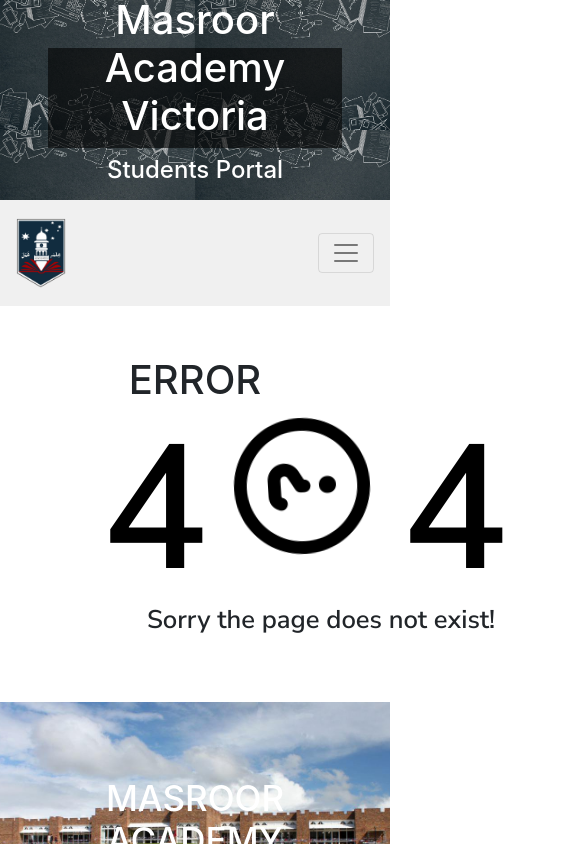
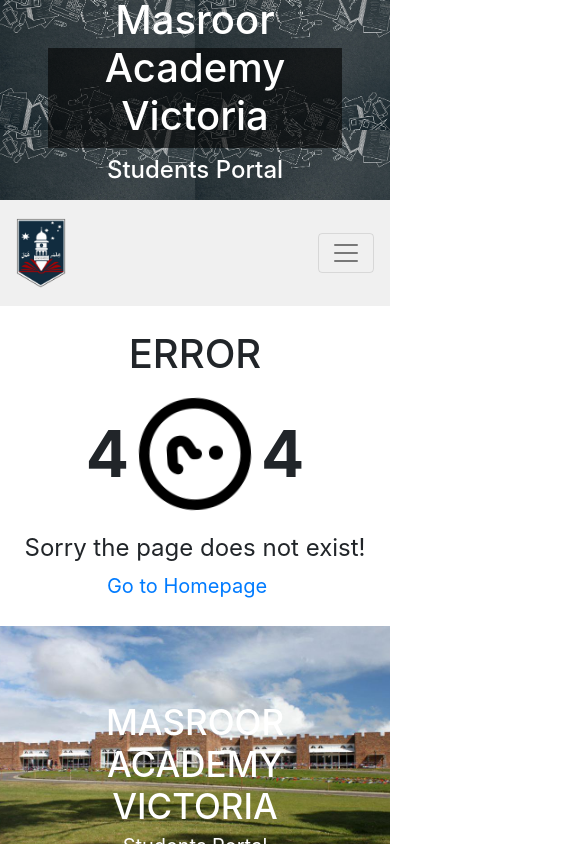
Before and after one commit to EhsanKhalid123/Masroor-Academy-Victoria-React, a React (Create React App) app in the folder react/: page /Dashboard in a window 390 px wide. Shown: the top 844 px of the page, 585 px wide, since content can reach past the window. Built offline with nearby package versions, Linux system fonts and the light colour scheme.

Commit message:
Fixed Unresponsive Error 404 Page

```diff
--- a/react/public/assets/css/App.css
+++ b/react/public/assets/css/App.css
@@ -356,36 +356,6 @@
   overflow: auto;
 }
 
-.thumbsup {
-  cursor: pointer;
-  user-select: none;
-  width: 20px;
-  float: right;
-  margin: 10px 10px 0 10px;
-}
-
-.thumbsup:hover {
-  background-image: url("../images/baseline_thumb_up_alt_black_24dp.png");
-  background-repeat: no-repeat;
-  background-size: cover;
-}
-
-.thumbsdown {
-  float: right;
-  text-align: right;
-  cursor: pointer;
-  user-select: none;
-  width: 20px;
-  margin: 10px 15px 0 10px;
-}
-
-.thumbsdown:hover {
-  background-image: url("../images/baseline_thumb_down_alt_black_24dp.png");
-  background-repeat: no-repeat;
-  background-size: cover;
-}
-
-
 @media screen and (max-width: 1024px) {
   .box {
     position: relative;
@@ -450,22 +420,6 @@
   }
 }
 
-/* .close-icon {
-  content: 'x';
-  cursor: pointer;
-  position: fixed;
-  right: calc(15% - 30px);
-  top: calc(100vh - 85vh - 33px);
-  background: #ededed;
-  width: 25px;
-  height: 25px;
-  border-radius: 50%;
-  line-height: 20px;
-  text-align: center;
-  border: 1px solid #999;
-  font-size: 20px;
-} */
-
 .required-field::after {
   content: "*";
   color: red;
@@ -476,3 +430,48 @@
 input[type=number]::-webkit-outer-spin-button {
 	-webkit-appearance: none;
 }
+
+
+/* Below is code for Error 404 Page to make it responsive */
+
+.container {
+  max-width: 800px;
+  margin: 0 auto;
+}
+
+.error-container {
+  display: flex;
+  align-items: center;
+  justify-content: center;
+  margin: 20px 0;
+}
+
+.error-number {
+  font-size: 7rem;
+  font-weight: bold;
+  margin: 0 10px;
+}
+
+.error-message {
+  text-align: center;
+  font-size: 1.5rem;
+  margin-bottom: 20px;
+}
+
+.far {
+  position: unset !important;
+  font-size: 7rem !important;
+  left: 39%;
+  top: 2%;
+  color: black;
+}
+
+@media screen and (max-width: 767px) {
+  .error-number {
+    font-size: 4rem;
+  }
+
+  .error-message {
+    font-size: 1.5rem;
+  }
+}
--- a/react/src/Error404.css
+++ /dev/null
@@ -1,52 +0,0 @@
-
-  .mainbox {
-    margin: auto;
-    height: 290px;
-    width: 600px;
-    position: relative;
-  }
-
-    .err {
-      color: black;
-      font-family: 'Nunito Sans', sans-serif;
-      font-size: 11rem;
-      position:absolute;
-      left: 17%;
-      top: -12%;
-    }
-
-  .far {
-    position: absolute;
-    font-size: 8.5rem;
-    left: 39%;
-    top: 2%;
-    color: black;
-  }
-
-   .err2 {
-      color: black;
-      font-family: 'Nunito Sans', sans-serif;
-      font-size: 11rem;
-      position:absolute;
-      left: 67%;
-      top: -12%;
-    }
-
-  .msg {
-      text-align: center;
-      font-family: 'Nunito Sans', sans-serif;
-      font-size: 1.6rem;
-      position:absolute;
-      left: 16%;
-      top: 65%;
-      width: 75%;
-    }
-
-  a {
-    text-decoration: none;
-    color: blue;
-  }
-
-  a:hover {
-    text-decoration: underline;
-  }
--- a/react/src/components/ErrorPage.js
+++ b/react/src/components/ErrorPage.js
@@ -1,20 +1,20 @@
-import '../Error404.css';
+import { Link } from "react-router-dom";
 
 function ErrorPage() {
 
 
-    return (
-        <div>
-      <h1 className="text-center" style={{ paddingTop: "50px" }}>ERROR</h1>
-
-    <div className="mainbox">
-      <div className="err">4</div>
-      <i className="text-center far fa-question-circle fa-spin"></i>
-      <div className="err2">4</div>
-      <div className="msg">
-        Sorry the page does not exist!
+  return (
+    <div>
+      <br />
+      <div className="container">
+        <h1 className="text-center">ERROR</h1>
+        <div className="error-container">
+          <div className="error-number">4</div>
+          <i className="far fa-question-circle fa-spin"></i>
+          <div className="error-number">4</div>
+        </div>
+        <div className="error-message">Sorry the page does not exist! <Link className="navbar-brand" to="/">Go to Homepage </Link></div>
       </div>
-    </div>
     </div>
   );
 }
```
